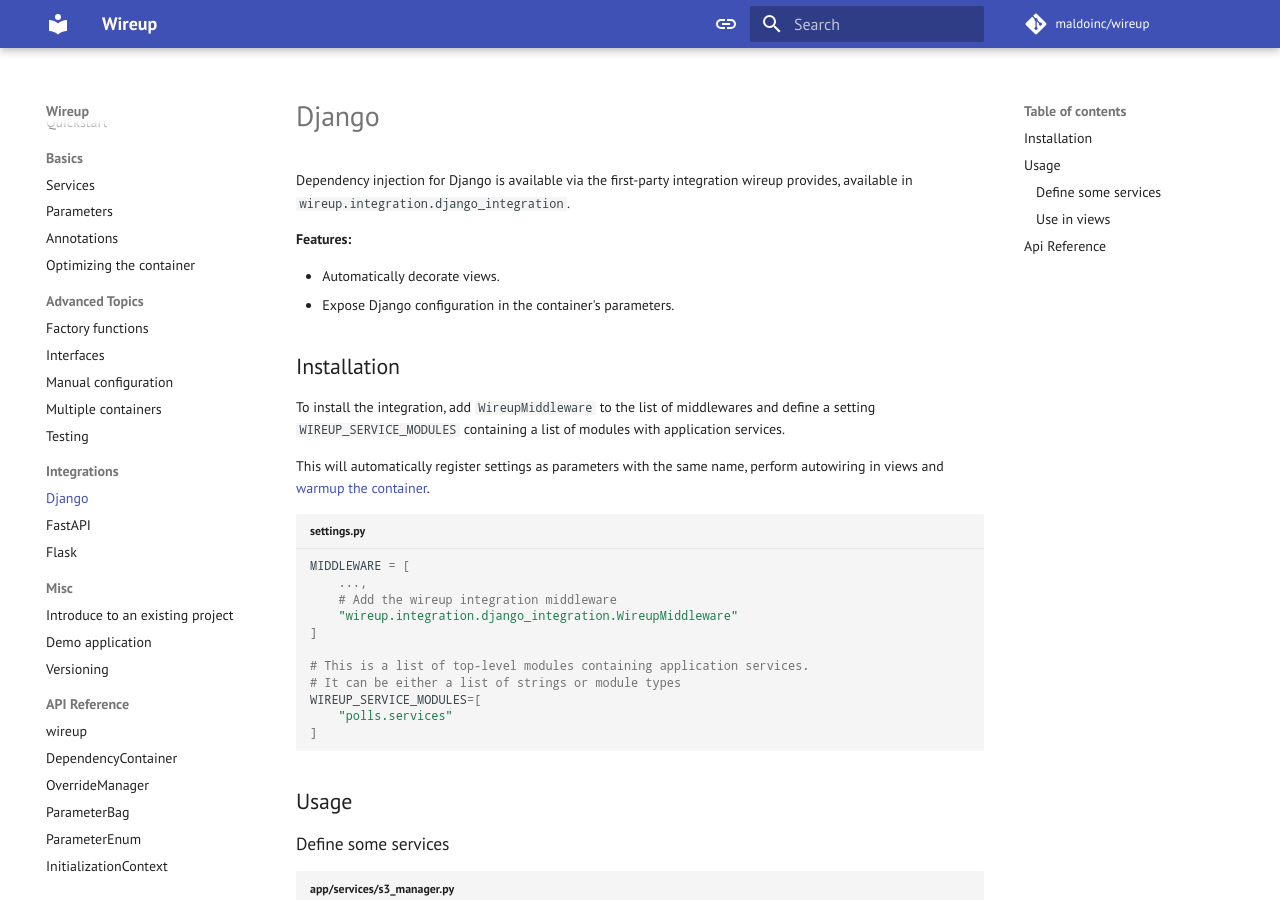
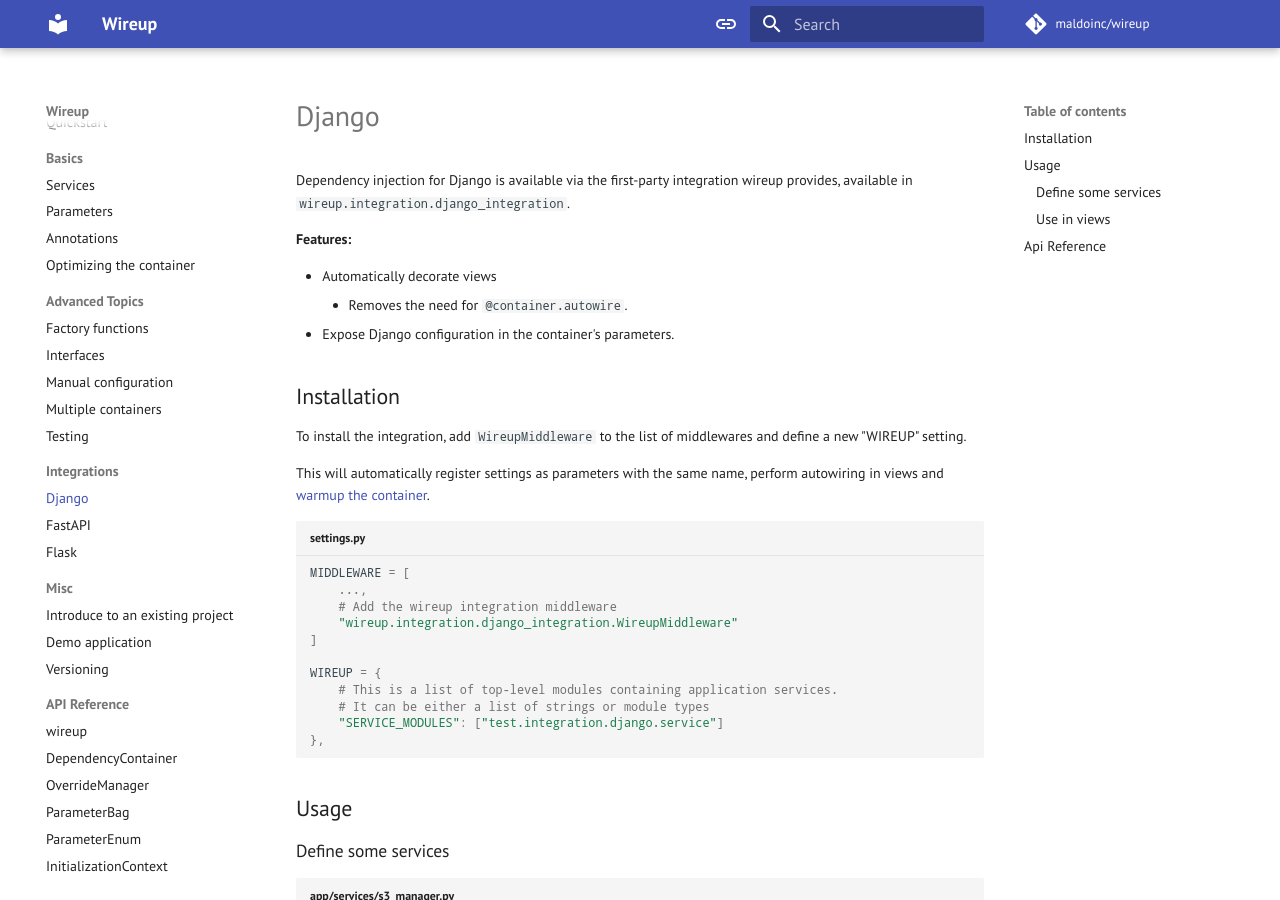
Before and after one commit to maldoinc/wireup, an MkDocs documentation site: the page built from docs/pages/integrations/django.md, in a window 1280 px wide and 900 px high. Built offline with MkDocs 1.6.1 and Material for MkDocs 9.7.7, drawn with Linux system fonts in a browser that asks for light colours; some web fonts are replaced; comment, search, counter and statistics services are not loaded; the version menu is left out.

Commit message:
Integration and docs update

````diff
--- a/docs/pages/integrations/django.md
+++ b/docs/pages/integrations/django.md
@@ -3,13 +3,13 @@ Dependency injection for Django is available via the first-party integration wir
 
 **Features:**
 
-* Automatically decorate views.
+* Automatically decorate views
+    * Removes the need for `@container.autowire`.
 * Expose Django configuration in the container's parameters.
 
 ## Installation
 
-To install the integration, add `WireupMiddleware` to the list of middlewares and define a setting
-`WIREUP_SERVICE_MODULES` containing a list of modules with application services.
+To install the integration, add `WireupMiddleware` to the list of middlewares and define a new "WIREUP" setting.
 
 This will automatically register settings as parameters with the same name, perform autowiring
 in views and [warmup the container](../optimizing_container.md).
@@ -21,11 +21,11 @@ MIDDLEWARE = [
     "wireup.integration.django_integration.WireupMiddleware"
 ]
 
-# This is a list of top-level modules containing application services.
-# It can be either a list of strings or module types
-WIREUP_SERVICE_MODULES=[
-    "polls.services"
-]
+WIREUP = {
+    # This is a list of top-level modules containing application services.
+    # It can be either a list of strings or module types
+    "SERVICE_MODULES": ["test.integration.django.service"]
+},
 ```
 
 
````
Also changed, not shown: 2 other files.
